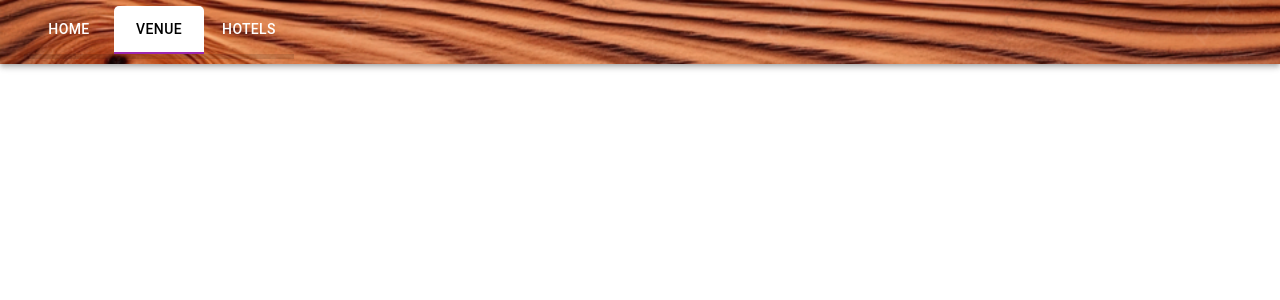
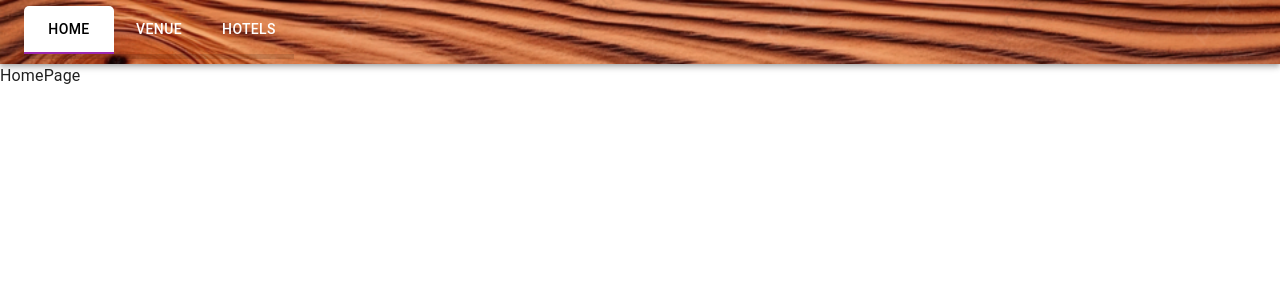
Before and after one commit to wfiene/Bruce-s-60th, a Next.js app in the folder bruces-bday-site/: page / in a window 1280 px wide. Shown: the top 300 px of the page. Built offline with nearby package versions, Linux system fonts and the light colour scheme.

Commit message:
added page context

```diff
--- a/bruces-bday-site/src/components/Navbar.js
+++ b/bruces-bday-site/src/components/Navbar.js
@@ -1,28 +1,22 @@
 import { AppBar, Toolbar, Typography, Container, Box, Tab, Tabs, Divider } from "@mui/material";
-import { useState } from "react";
+import { useContext } from "react";
 import { styled } from "@mui/material/styles";
+import { TabContext } from "@/context/TabContext";
 
 
 
 
 export default function Navbar() {
-    const [tabNumber, setTabNumber] = useState(1)
+    const { tabNumber, setTabNumber } = useContext(TabContext);
+
+    const handleChange = (e, newTabNumber) => {
+        setTabNumber(newTabNumber);
+    };
 
     const appBarStyle = {
         backgroundImage: 'url("/wood.png")',
         backgroundSize: 'cover'
     };
-
-    const linkStyle = {
-        margin: '0 30px', // Adjust spacing around each link as needed
-        color: 'inherit', // Inherit the text color from the parent
-        textDecoration: 'none', // Remove underline from links
-    };
-
-    const handleChange = (e, newTabNumber) => {
-        setTabNumber(newTabNumber);
-    };
-
 
 
     const StyledTab = styled(Tab)({
@@ -37,21 +31,6 @@ export default function Navbar() {
         <AppBar position="static" style={appBarStyle} sx={{ p: 0 }}>
             <Container maxWidth='xl' sx={{ p: 0, }}>
                 <Toolbar disableGutters>
-                    {/* <Typography variant="h6" component="div" style={linkStyle}>
-                        Home
-                    </Typography>
-                    <Typography variant="h6" component="div" style={linkStyle}>
-                        Venue
-                    </Typography>
-                    <Typography variant="h6" component="div" style={linkStyle}>
-                        Hotels
-                    </Typography> */}
-                    {/* <Typography variant="h6" component="div" style={linkStyle}>
-                        Picture Board
-                    </Typography>
-                    <Typography variant="h6" component="div" style={linkStyle}>
-                        Message Board
-                    </Typography> */}
                     <Box sx={{ borderBottom: 5, borderColor: 'divider', p: 0 }}>
                         <Tabs
                             textColor="white"
--- /dev/null
+++ b/bruces-bday-site/src/context/TabContext.js
@@ -0,0 +1,17 @@
+import { createContext, useState } from 'react';
+
+export const TabContext = createContext();
+
+function TabWrapper({ children }) {
+    const [tabNumber, setTabNumber] = useState(0);
+    const TabContextValue = {
+        tabNumber, setTabNumber,
+    };
+    return (
+        <TabContext.Provider value={TabContextValue}>
+            {children}
+        </TabContext.Provider>
+    );
+}
+
+export default TabWrapper;
--- a/bruces-bday-site/src/pages/_app.js
+++ b/bruces-bday-site/src/pages/_app.js
@@ -1,3 +1,4 @@
+import TabWrapper from "@/context/TabContext";
 import ThemeWrapper from "@/context/theme";
 import "@/styles/globals.css";
 import { CssBaseline } from "@mui/material";
@@ -7,7 +8,9 @@ export default function App({ Component, pageProps }) {
     <>
       <ThemeWrapper>
         <CssBaseline /> {/* CssBaseline can be removed to go back to default Nextjs Styles */}
-        <Component {...pageProps} />
+        <TabWrapper>
+          <Component {...pageProps} />
+        </TabWrapper>
       </ThemeWrapper>
     </>
   );
--- a/bruces-bday-site/src/pages/index.js
+++ b/bruces-bday-site/src/pages/index.js
@@ -1,12 +1,15 @@
 import Head from "next/head";
-import Image from "next/image";
 import { Inter } from "next/font/google";
-import styles from "@/styles/Home.module.css";
 import Navbar from "@/components/Navbar";
+import { useContext } from "react";
+import { styled } from "@mui/material/styles";
+import { TabContext } from "@/context/TabContext";
+import { Typography } from "@mui/material";
 
 const inter = Inter({ subsets: ["latin"] });
 
 export default function Home() {
+  const { tabNumber } = useContext(TabContext);
   return (
     <>
       <Head>
@@ -16,103 +19,10 @@ export default function Home() {
         <link rel="icon" href="/favicon.ico" />
         <meta name="viewport" content="initial-scale=1, width=device-width" />
       </Head>
-      <main
-      // className={`${styles.main} ${inter.className}`}
-      >
-        {/* <div className={styles.description}>
-          <p>
-            Get started by editing&nbsp;
-            <code className={styles.code}>src/pages/index.js</code>
-          </p>
-          <div>
-            <a
-              href="https://vercel.com?utm_source=create-next-app&utm_medium=default-template&utm_campaign=create-next-app"
-              target="_blank"
-              rel="noopener noreferrer"
-            >
-              By{" "}
-              <Image
-                src="/vercel.svg"
-                alt="Vercel Logo"
-                className={styles.vercelLogo}
-                width={100}
-                height={24}
-                priority
-              />
-            </a>
-          </div>
-        </div>
-
-        <div className={styles.center}>
-          <Image
-            className={styles.logo}
-            src="/next.svg"
-            alt="Next.js Logo"
-            width={180}
-            height={37}
-            priority
-          />
-        </div>
-
-        <div className={styles.grid}>
-          <a
-            href="https://nextjs.org/docs?utm_source=create-next-app&utm_medium=default-template&utm_campaign=create-next-app"
-            className={styles.card}
-            target="_blank"
-            rel="noopener noreferrer"
-          >
-            <h2>
-              Docs <span>-&gt;</span>
-            </h2>
-            <p>
-              Find in-depth information about Next.js features and&nbsp;API.
-            </p>
-          </a>
-
-          <a
-            href="https://nextjs.org/learn?utm_source=create-next-app&utm_medium=default-template&utm_campaign=create-next-app"
-            className={styles.card}
-            target="_blank"
-            rel="noopener noreferrer"
-          >
-            <h2>
-              Learn <span>-&gt;</span>
-            </h2>
-            <p>
-              Learn about Next.js in an interactive course with&nbsp;quizzes!
-            </p>
-          </a>
-
-          <a
-            href="https://vercel.com/templates?framework=next.js&utm_source=create-next-app&utm_medium=default-template&utm_campaign=create-next-app"
-            className={styles.card}
-            target="_blank"
-            rel="noopener noreferrer"
-          >
-            <h2>
-              Templates <span>-&gt;</span>
-            </h2>
-            <p>
-              Discover and deploy boilerplate example Next.js&nbsp;projects.
-            </p>
-          </a>
-
-          <a
-            href="https://vercel.com/new?utm_source=create-next-app&utm_medium=default-template&utm_campaign=create-next-app"
-            className={styles.card}
-            target="_blank"
-            rel="noopener noreferrer"
-          >
-            <h2>
-              Deploy <span>-&gt;</span>
-            </h2>
-            <p>
-              Instantly deploy your Next.js site to a shareable URL
-              with&nbsp;Vercel.
-            </p>
-          </a>
-        </div> */}
+      <main>
         <Navbar />
+        {tabNumber === 0 &&
+        <Typography> HomePage </Typography>}
       </main>
     </>
   );
```
